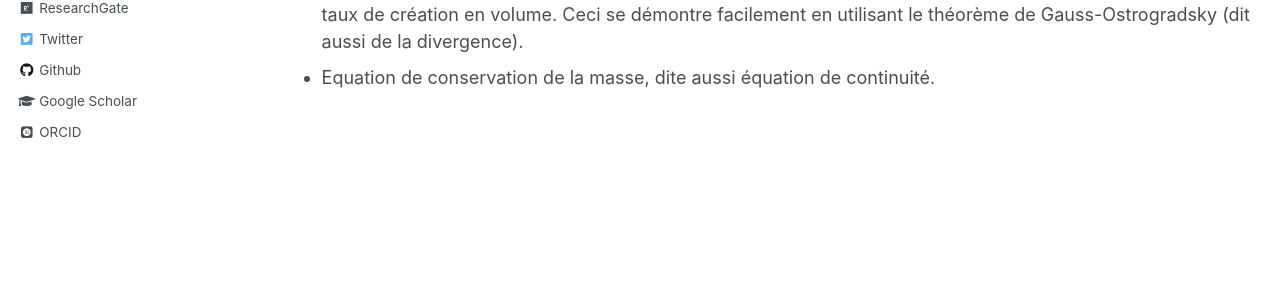
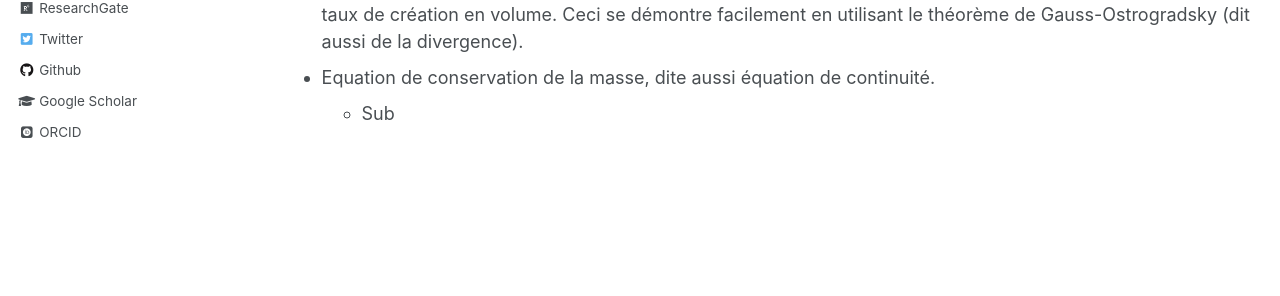
Before and after one commit to hubertbaty/hubertbaty.github.io, a Jekyll site: the page built from _pages/MHD.md, in a window 1280 px wide. Shown: the part 416-712 px from the top of the page. Built offline with Jekyll 4.4.1, drawn with Linux system fonts in a browser that asks for light colours; some web fonts are replaced; formulas are drawn with MathJax 3.

Commit message:
Update MHD.md

```diff
--- a/_pages/MHD.md
+++ b/_pages/MHD.md
@@ -14,3 +14,4 @@ Les équations de base de la MHD
 * Il est possible de les établir à partir d'équations bi-fluides, elles mêmes obtenues à partir d'équations de Boltzmann (voir article de revue de J.P. Friedberg). Une autre façon (plus intuitive) est de les établir directement à partir de règles de conservation d'un fluide conducteur (voir ci-dessous).
 * Equation de base pour la conservation d'une quantité physique scalaire $F$ dont la densité par unité de volume est $f$: elle s'écrit, $\frac {\partial f} {\partial t} + \nabla . (f \vec V) = s$. En effet, elle exprime que dans un petit volume fixe, $f$ varie dans le temps (premier terme) à cause des entrées/sorties du fait du flot de vitesse par la surface enfermant ce volume (second terme), et aussi à cause de création/disparition en volume exprimée par le terme $s$ qui est un taux de création en volume. Ceci se démontre facilement en utilisant le théorème de Gauss-Ostrogradsky (dit aussi de la divergence).
 * Equation de conservation de la masse, dite aussi équation de continuité.
+  * Sub
```
